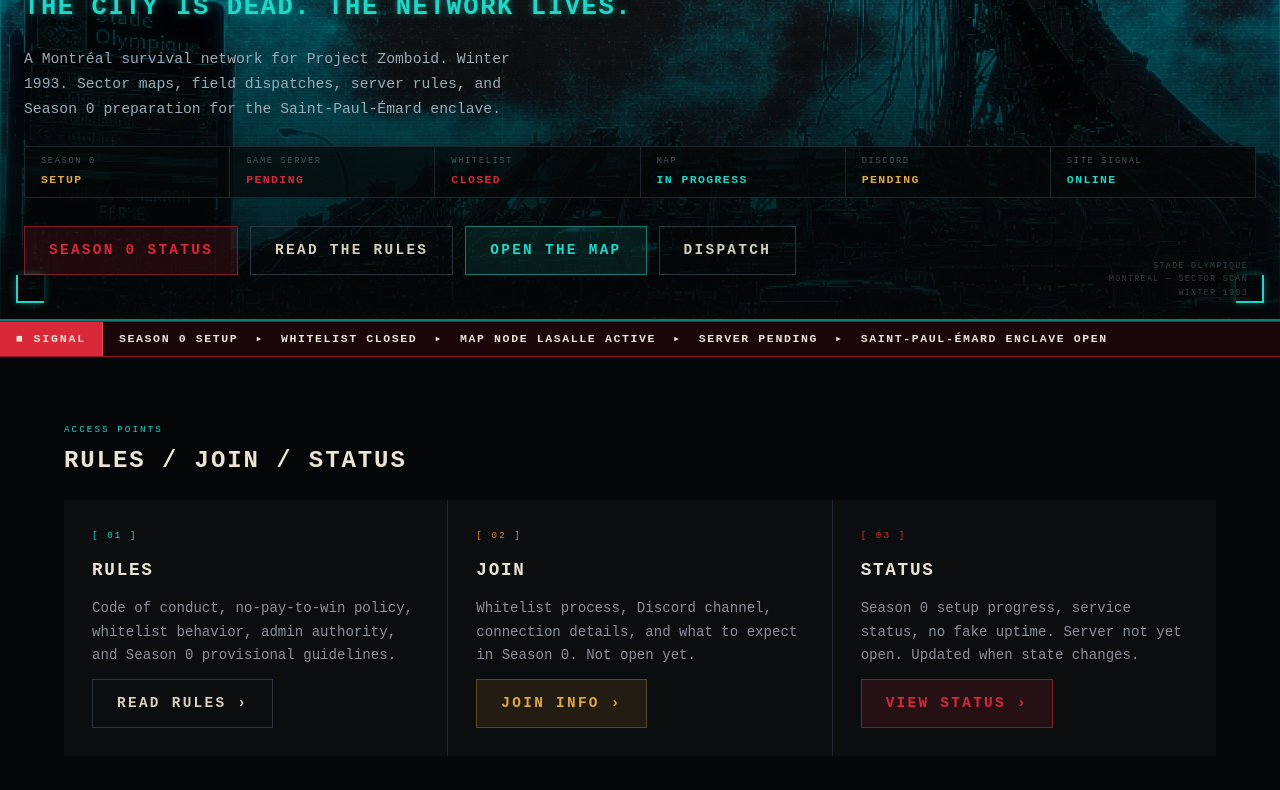
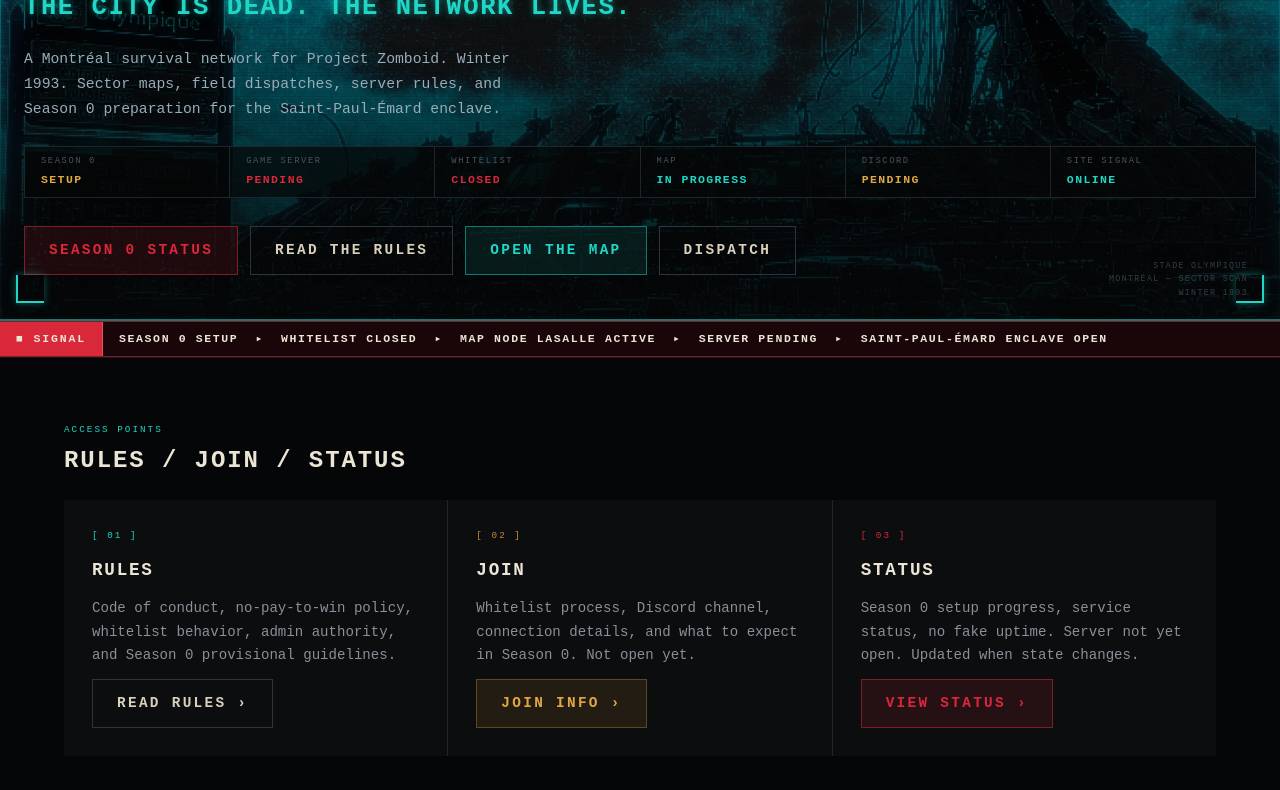
Before and after one commit to mrcheval91/deadmtl-site, an Astro site: page / in a window 1280 px wide. Shown: the part 290-1080 px from the top of the page. Built offline with nearby package versions, Linux system fonts and the light colour scheme; Astro itself is replaced by a stand-in of ours.

Commit message:
Raise hero stadium crop to 52%

```diff
--- a/src/styles/_terminal.scss
+++ b/src/styles/_terminal.scss
@@ -1651,7 +1651,7 @@
   object-fit: cover;
   // Shifted from 25% to 42% — brings the collapsed roof-beam ruins into frame
   // while keeping the tower silhouette visible at the top
-  object-position: center 42%;
+  object-position: center 52%;
   // Let the cyan scene breathe — reduced dimming, slight contrast lift
   filter: brightness(0.72) saturate(1.08) contrast(1.02);
   transition: filter 0.3s ease;
```
